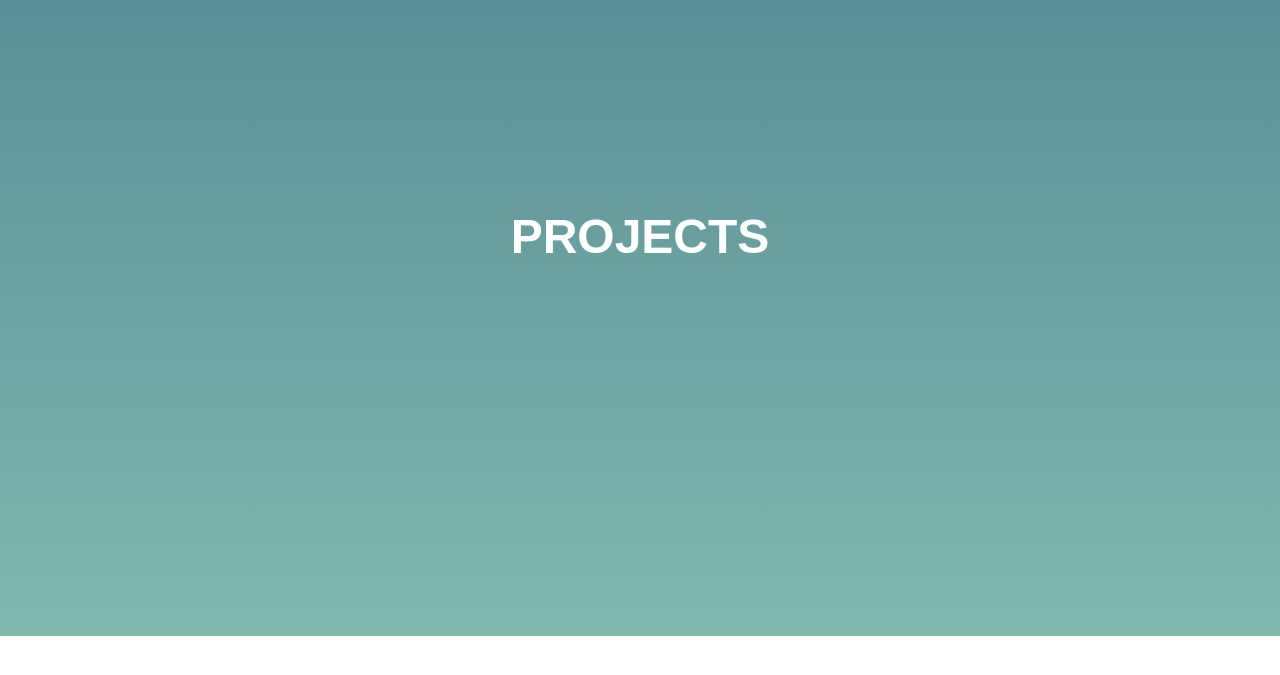
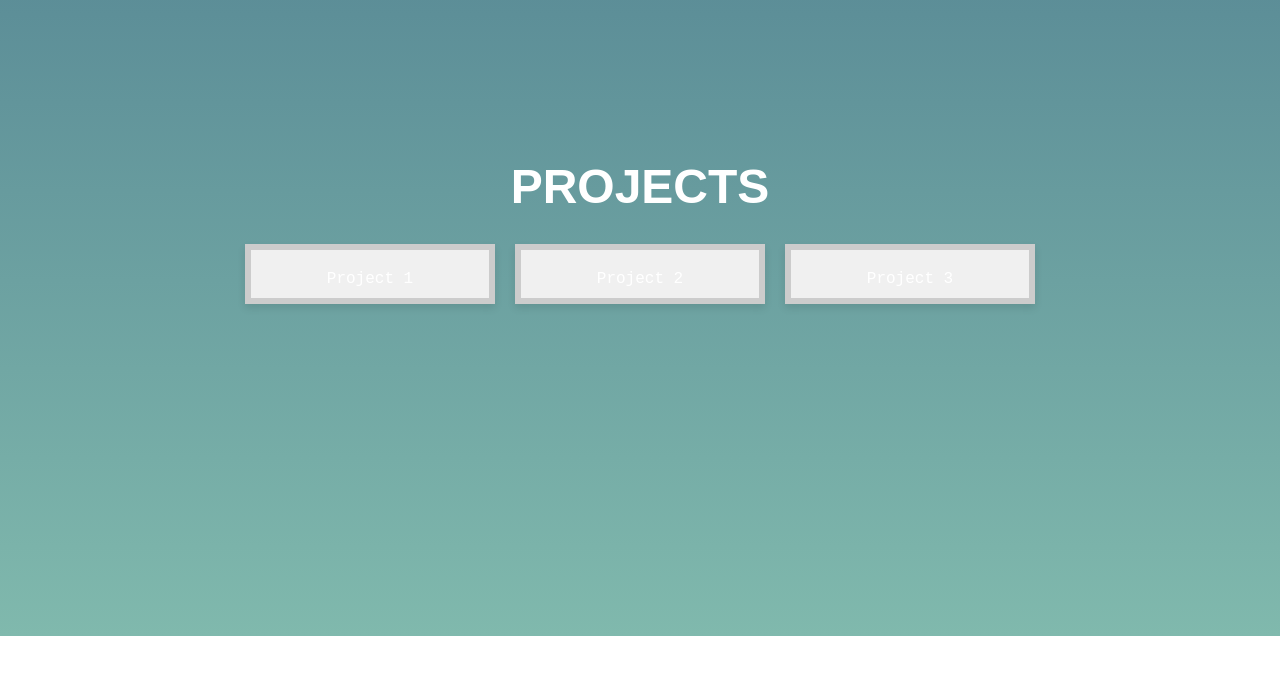
Before and after one commit to IvanSahmura/portofolio, a plain HTML site: page index.html in a window 1280 px wide. Shown: the part 1814-2489 px from the top of the page. Drawn offline with Linux system fonts and the light colour scheme.

Commit message:
lanjut projecct section

```diff
--- a/index.html
+++ b/index.html
@@ -51,7 +51,17 @@
 
     <div id="page3" class="page3">
         <h1 class="munculH1">PROJECTS</h1>
-        <p></p>
+        <div class="box-container">
+            <div class="box">
+                <p>Project 1</p>
+            </div>
+            <div class="box">
+                <p>Project 2</p>
+            </div>
+            <div class="box">
+                <p>Project 3</p>
+            </div>
+        </div>
     </div>
 
     <div id="page4" class="page4">
--- a/script.js
+++ b/script.js
@@ -208,3 +208,9 @@ function handleIntersection3(entries) {
 
 const observer3 = new IntersectionObserver(handleIntersection3, options3);
 observer3.observe(aboutSection3);
+
+document.querySelectorAll('.box').forEach(box => {
+    box.addEventListener('click', () => {
+        box.classList.toggle('expanded');
+    });
+});
--- a/style.css
+++ b/style.css
@@ -166,11 +166,13 @@ nav li:first-child {
 
 .page3 {
     display: flex;
-    height: 100vb;
+    flex-direction: column;
+    /* Change to column to stack elements vertically */
+    height: 100vh;
+    /* Corrected to vh from vb */
     background: linear-gradient(to bottom, #538392, #80B9AD);
     justify-content: center;
     align-items: center;
-    flex-direction: column;
     text-align: center;
     color: white;
     padding: 20px;
@@ -179,11 +181,39 @@ nav li:first-child {
 .page3 h1 {
     font-family: sans-serif;
     font-size: 3rem;
+    margin-bottom: 20px;
+}
+
+.box-container {
+    display: flex;
+    flex-direction: row;
+    justify-content: center;
+    align-items: center;
+}
+
+.box {
+    background-color: #f0f0f0;
+    border: 6px solid #ccc;
+    padding: 20px;
+    width: 250px;
+    margin: 10px;
+    box-shadow: 0 4px 8px rgba(0, 0, 0, 0.1);
+    transition: height 0.5s ease, background-color 0.5s ease;
+    cursor: pointer;
+    overflow: hidden;
+    height: 60px;
+
 }
 
 
+.box:hover {
+    background-color: #DA7297;
+}
 
-.page3 p {}
+.box.expanded {
+    background-color: grey;
+    height: 200px;
+}
 
 .page4 {
     display: flex;
```
